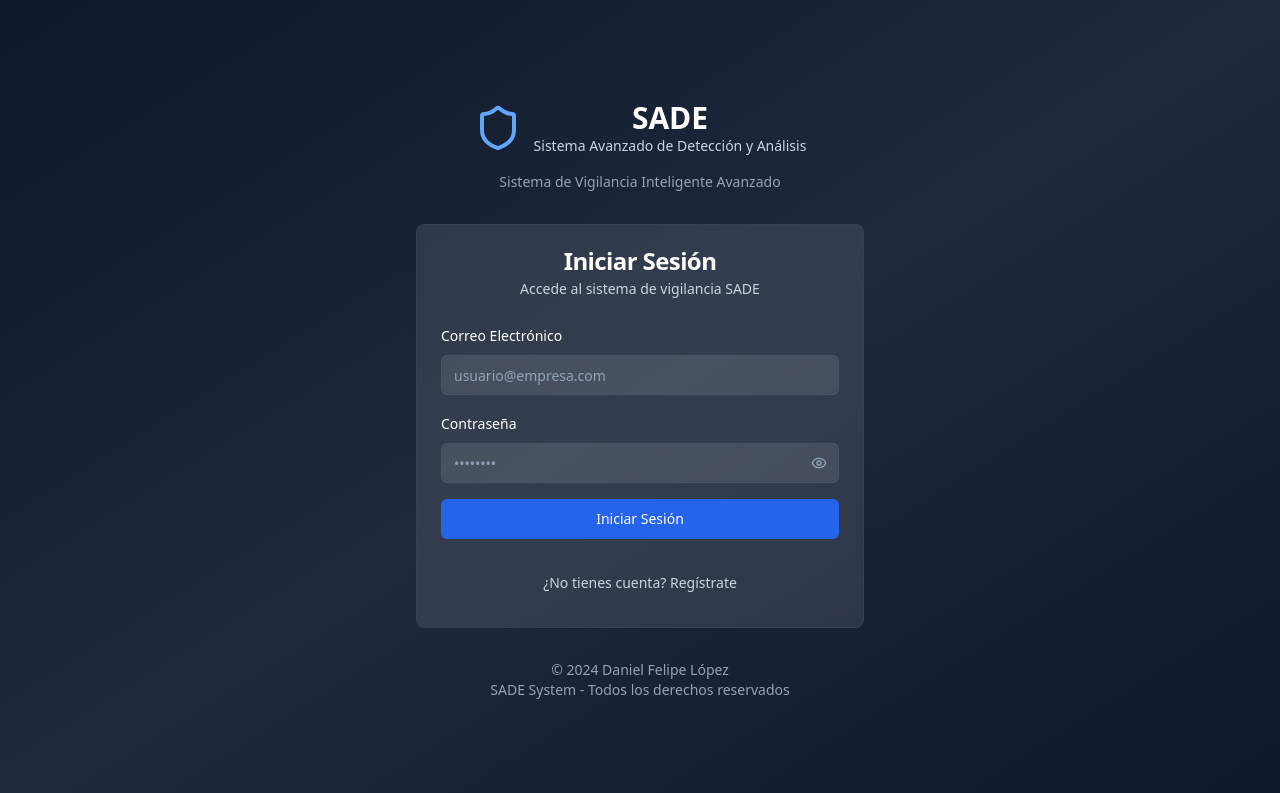
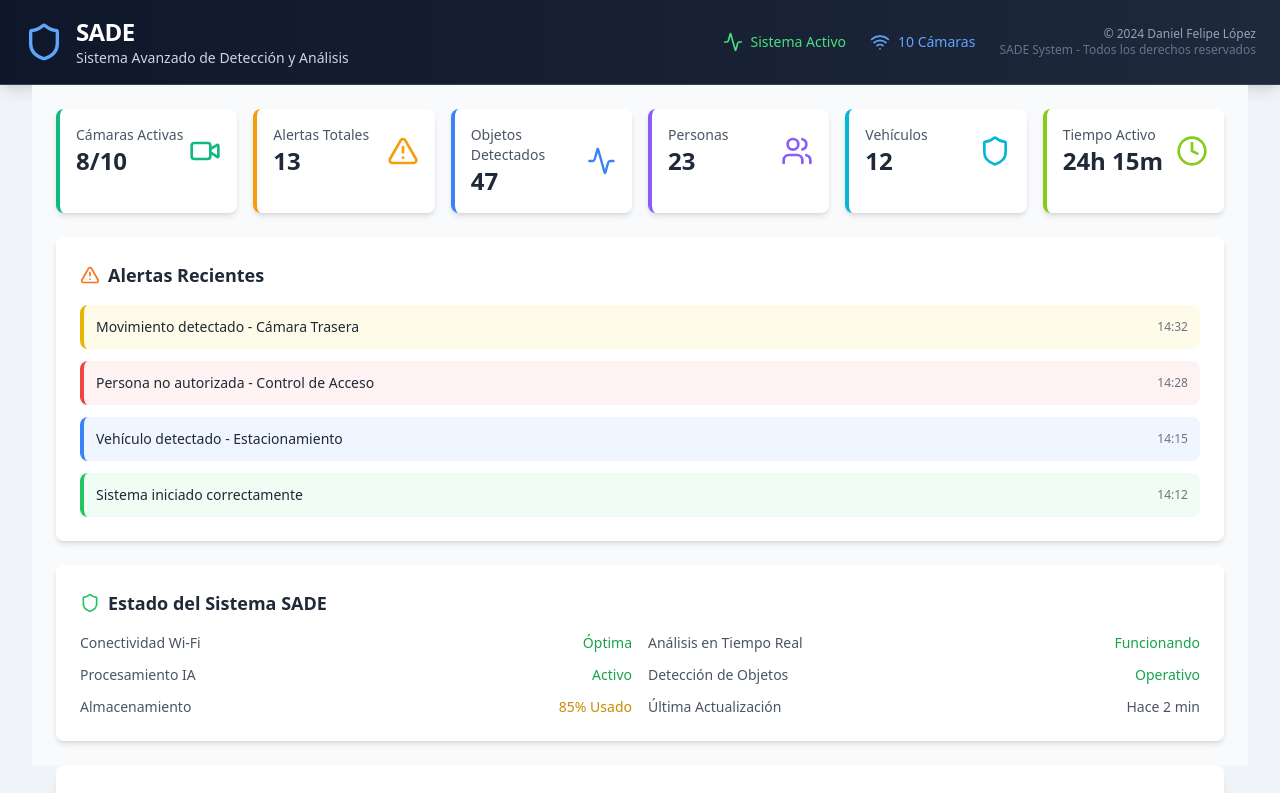
Before and after one commit to sademarquez/sade, a React (Vite) app: page / in a window 1280 px wide. Before the commit this address led to /auth. Shown: the top 793 px of the page. Built offline with nearby package versions, Linux system fonts and the light colour scheme.

Commit message:
Fix: Disable auth, but keep it ready
Temporarily disable authentication to allow access without login, but ensure the authentication components and logic remain in place for future use.

```diff
--- a/src/App.tsx
+++ b/src/App.tsx
@@ -5,7 +5,6 @@ import { TooltipProvider } from "@/components/ui/tooltip";
 import { QueryClient, QueryClientProvider } from "@tanstack/react-query";
 import { BrowserRouter, Routes, Route } from "react-router-dom";
 import { AuthProvider } from "@/contexts/AuthContext";
-import ProtectedRoute from "@/components/ProtectedRoute";
 import Index from "./pages/Index";
 import Auth from "./pages/Auth";
 import NotFound from "./pages/NotFound";
@@ -21,14 +20,8 @@ const App = () => (
         <BrowserRouter>
           <Routes>
             <Route path="/auth" element={<Auth />} />
-            <Route
-              path="/"
-              element={
-                <ProtectedRoute>
-                  <Index />
-                </ProtectedRoute>
-              }
-            />
+            {/* Ruta principal sin protección temporal */}
+            <Route path="/" element={<Index />} />
             <Route path="*" element={<NotFound />} />
           </Routes>
         </BrowserRouter>
--- a/src/components/Header.tsx
+++ b/src/components/Header.tsx
@@ -5,7 +5,7 @@ import UserProfile from './UserProfile';
 import { useAuth } from '@/contexts/AuthContext';
 
 const Header = () => {
-  const { profile } = useAuth();
+  const { profile, user } = useAuth();
 
   return (
     <header className="bg-gradient-to-r from-slate-900 to-slate-800 border-b border-slate-700 shadow-lg">
@@ -36,14 +36,16 @@ const Header = () => {
               <span className="text-sm font-medium">10 Cámaras</span>
             </div>
 
-            {profile && (
+            {/* Solo mostrar info de usuario si existe */}
+            {profile && user && (
               <div className="text-xs text-slate-400 text-right">
                 <p>Usuario: {profile.full_name}</p>
                 <p>Rol: {profile.role}</p>
               </div>
             )}
 
-            <UserProfile />
+            {/* Solo mostrar UserProfile si hay usuario */}
+            {user && <UserProfile />}
 
             <div className="text-right">
               <p className="text-xs text-slate-400">
```
